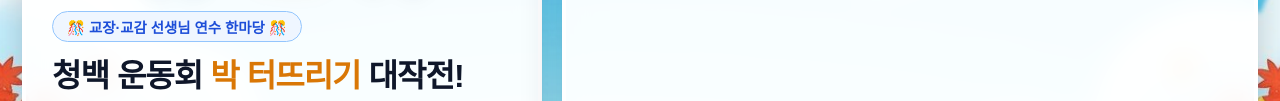
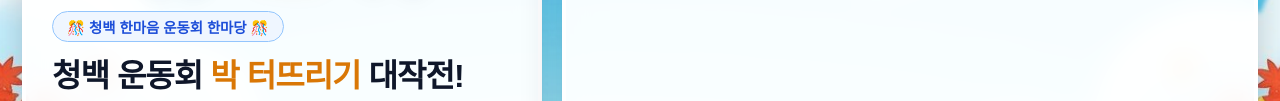
Before and after one commit to edujoon/sports-day-raffle, a website: page public/host.html in a window 1280 px wide. Shown: the part 287-388 px from the top of the page. Drawn offline with Linux system fonts and the light colour scheme; no server answers.

Commit message:
Remove principal/vice-principal title wording across all files

```diff
--- a/package.json
+++ b/package.json
@@ -1,7 +1,7 @@
 {
   "name": "sports-day-raffle",
   "version": "1.0.0",
-  "description": "교장·교감 선생님 연수용 실시간 청백 운동회 박 터뜨리기 경품 추첨 웹앱 (조별전/개인전 겸용)",
+  "description": "실시간 참여형 청백 운동회 박 터뜨리기 경품 추첨 웹앱 (조별전/개인전 겸용)",
   "main": "server.js",
   "scripts": {
     "start": "node server.js"
--- a/public/host.html
+++ b/public/host.html
@@ -125,7 +125,7 @@
             <img src="/assets/cheer-white.png" alt="" class="lobby-mascot" />
           </div>
 
-          <div class="festival-badge">🎊 교장·교감 선생님 연수 한마당 🎊</div>
+          <div class="festival-badge">🎊 청백 한마음 운동회 한마당 🎊</div>
           <h1 class="hero-title">청백 운동회 <span class="accent-gold">박 터뜨리기</span> 대작전!</h1>
           <p class="hero-sub" id="lobbyRuleSummary">
             노트북 <strong>◀(왼쪽) · ▶(오른쪽) 방향키</strong> 또는 스마트폰 화면을 번갈아 눌러 박을 터뜨려 주세요!
```
Also changed, not shown: README.md.
